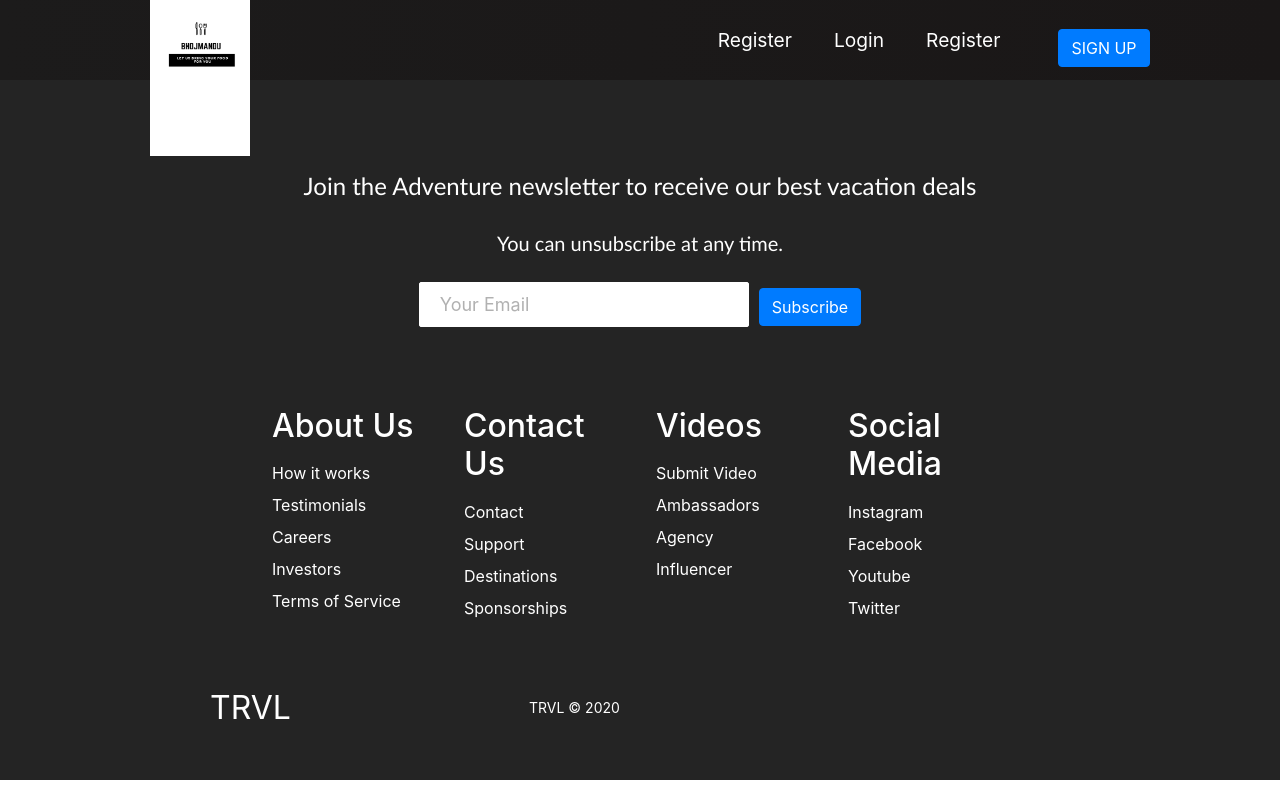
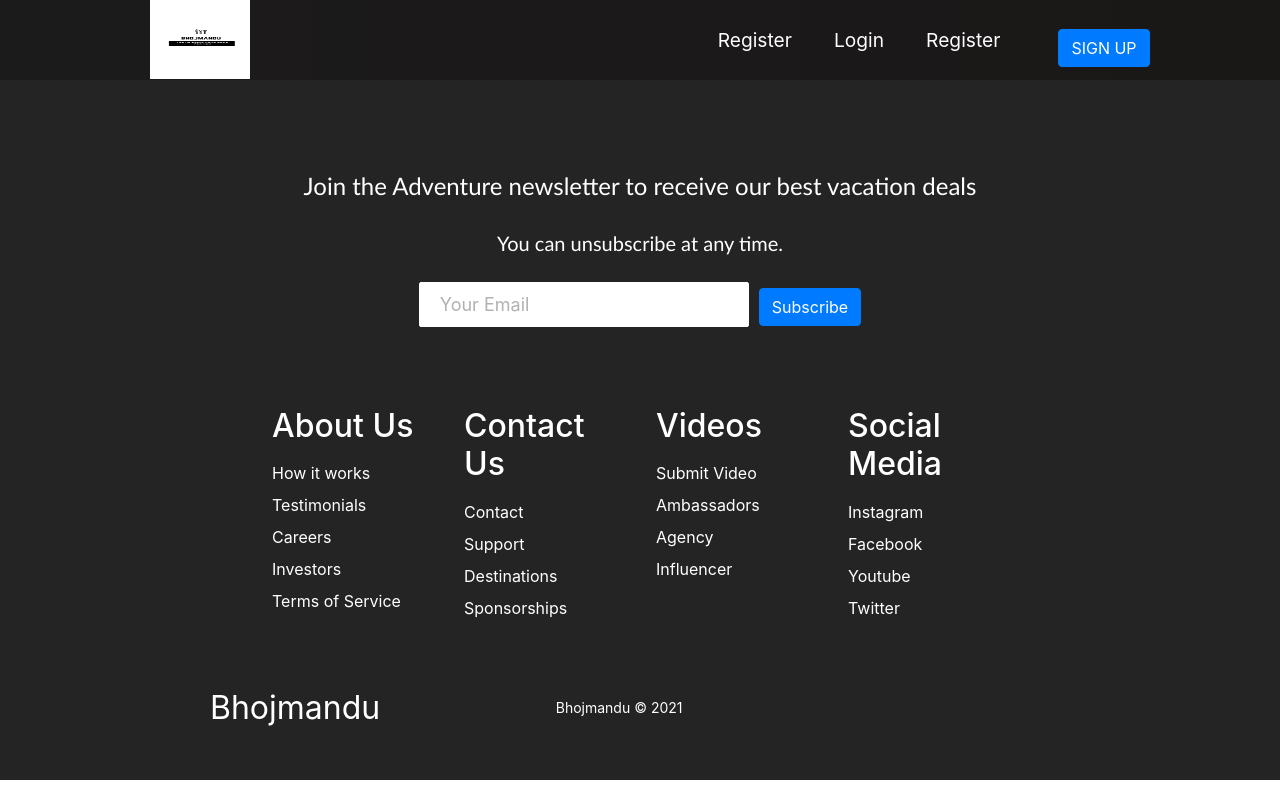
Before and after one commit to manish25A/bhojmandufrontend, a React (Create React App) app: page /register in a window 1280 px wide. Built offline with nearby package versions, Linux system fonts and the light colour scheme.

Commit message:
added home and  footer components

```diff
--- a/src/components/Footer/footer.tsx
+++ b/src/components/Footer/footer.tsx
@@ -10,6 +10,7 @@ import Body from "../Body/Body";
 import Login from "../Body/Login";
 import Register from "../Body/Register";
 import './footer.css';
+import {getCurrentDate} from '../utils/getCurrentDate'
 
 class Footer extends Component<any> {
     render() {
@@ -73,11 +74,11 @@ class Footer extends Component<any> {
               <div className='social-media-wrap'>
                 <div className='footer-logo'>
                   <Link to='/' className='social-logo'>
-                    TRVL
+                    Bhojmandu
                     <i className='fab fa-typo3' />
                   </Link>
                 </div>
-                <small className='website-rights'>TRVL © 2020</small>
+                <small className='website-rights'>Bhojmandu © {getCurrentDate()}</small>
                 <div className='social-icons'>
                   <Link
                     class='social-icon-link facebook'
--- a/src/components/Header/Header.css
+++ b/src/components/Header/Header.css
@@ -8,6 +8,7 @@
   position: sticky;
   top: 0;
   z-index: 999;
+  text-decoration: none;
 }
 
 .navbar-container {
@@ -16,6 +17,7 @@
   align-items: center;
   height: 80px;
   max-width: 1500px;
+  text-decoration: none;
 }
 
 .navbar-logo {
@@ -43,6 +45,7 @@
   width: 60vw;
   justify-content: end;
   margin-right: 2rem;
+  text-decoration: none;
 }
 
 .nav-item {
@@ -53,7 +56,7 @@
   color: #fff;
   display: flex;
   align-items: center;
-  text-decoration: none;
+  text-decoration: dotted;
   padding: 0.5rem 1rem;
   height: 100%;
 }
--- a/src/components/Header/Header.tsx
+++ b/src/components/Header/Header.tsx
@@ -42,7 +42,7 @@ function Header (){
         <nav className='navbar'>
           <div className='navbar-container'>
             <Link to='/' className='navbar-logo' onClick={closeMobileMenu}>
-              <img alt="logo" src={logo} style={{width:100}}/>
+              <img alt="logo" src={logo} style={{width:100,height:80,marginTop:-18}}/>
               <i className='fab fa-typo3' />
             </Link>
             <div className='menu-icon' onClick={handleClick}>
--- /dev/null
+++ b/src/components/utils/getCurrentDate.tsx
@@ -0,0 +1,11 @@
+//utils function for throwing current year
+export function getCurrentDate(separator=''){
+
+    let newDate = new Date()
+    let date = newDate.getDate();
+    let month = newDate.getMonth() + 1;
+    let year = newDate.getFullYear();
+
+    return `${year}`
+
+    }
```
Also changed, not shown: src/components/Body/Home/home.tsx (added, +14 -0 lines).
